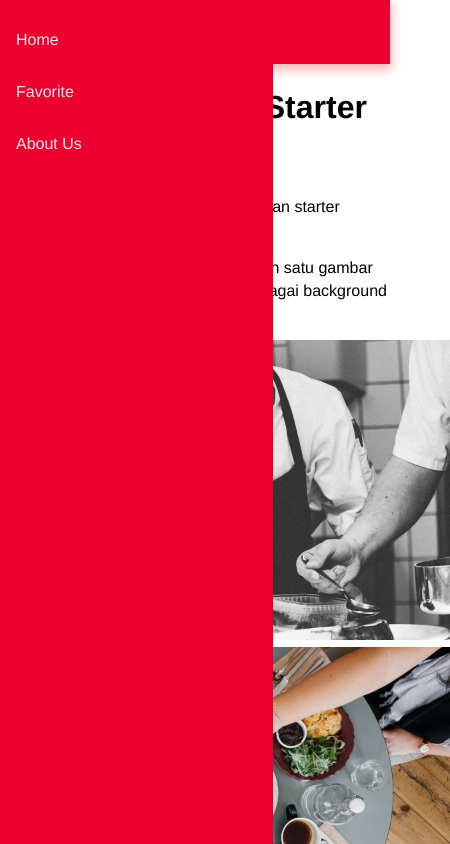
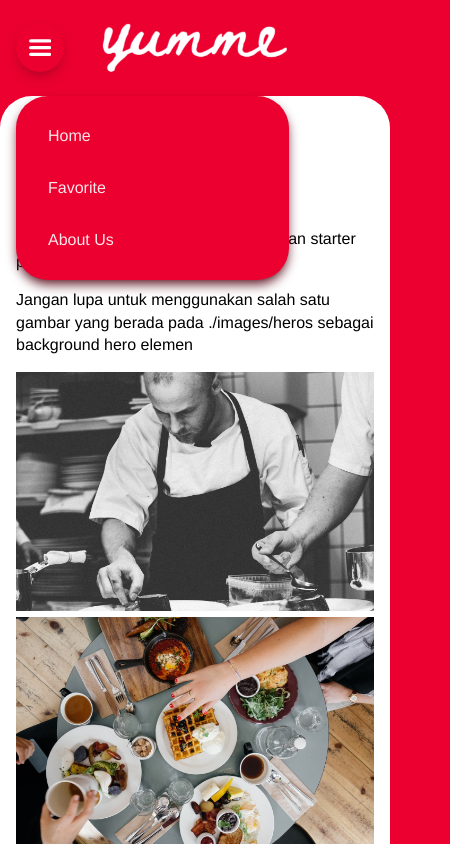
Before and after one commit to heriisei/yumme, a website built with webpack: page src/templates/index.html in a window 390 px wide. Both pictures are taken after a click on the button 40 px from the left and 32 px from the top of the page. Shown: the top 844 px of the page, 450 px wide, since content can reach past the window. Built offline with nearby package versions, Linux system fonts and the light colour scheme; files whose address does not match are found by name.

Commit message:
Nav Bar Mobile v2

```diff
--- a/src/scripts/main.js
+++ b/src/scripts/main.js
@@ -3,6 +3,7 @@ const main = async () => {
   console.log('main.js');
   const hamburgerMenuElem = document.querySelector('#btn-hamburger');
   const menuDrawerElem = document.querySelector('#nav-drawer');
+  const headerElem = document.querySelector('header');
   const mainElem = document.querySelector('main');
 
   hamburgerMenuElem.addEventListener('click', event => {
@@ -11,11 +12,17 @@ const main = async () => {
     console.log('hamburger');
   });
 
+  headerElem.addEventListener('click', event => {
+    menuDrawerElem.classList.remove('is-open');
+    event.stopPropagation();
+    console.log('hamburger close');
+  });
+
   mainElem.addEventListener('click', event => {
     menuDrawerElem.classList.remove('is-open');
     event.stopPropagation();
     console.log('hamburger close');
-  })
+  });
 }
 
 export default main;
--- a/src/styles/abstracts/_variables.scss
+++ b/src/styles/abstracts/_variables.scss
@@ -4,7 +4,11 @@ $main-color: hsl(348, 100%, 46%);
 $secondary-color: hsl(197, 100%, 50%);
 $white-color: hsl(0, 0%, 100%);
 
+$main-shadow: hsl(348, 75%, 20%);
+
 $text-main: hsl(348, 100%, 46%);
 $text-secondary: hsl(197, 100%, 50%);
 $text-white: hsla(0, 0%, 100%, 0.9);
 $text-black: hsla(0, 0%, 0%, 0.9);
+
+$btn-main-shadow: 0px 6px 16px -8px $main-shadow;
--- a/src/styles/base/_base.scss
+++ b/src/styles/base/_base.scss
@@ -1,15 +1,28 @@
 * {
   box-sizing: border-box;
+}
+
+
+html, body, main {
+  min-height: 100%;
+  width: 100%;
 }
 
 body {
   padding: 0;
   margin: 0;
+  background-color: $main-color;
   font-family: $content-font;
   line-height: 1.4;
 }
 
-html, body, main {
-  min-height: 100%;
-  width: 100%;
+main {
+  position: absolute;
+  top: 6rem;
+  background: $white-color;
+  border-radius: 2rem;
 }
+
+.main__content {
+  padding: 0 1rem;
+}
--- a/src/styles/components/_images.scss
+++ b/src/styles/components/_images.scss
@@ -0,0 +1,3 @@
+main img {
+  width: 100%;
+}
--- a/src/styles/layouts/_navbar.scss
+++ b/src/styles/layouts/_navbar.scss
@@ -3,9 +3,9 @@
   top: -3em;
   display: inline-block;
   padding: 0 1em;
-  background-color: red;
+  background-color: $main-color;
   line-height: 3em;
-  color: white;
+  color: $white-color;
   z-index: 100;
 
   &:focus {
@@ -15,28 +15,44 @@
 
 header {
   display: flex;
-  position: sticky;
+  place-items: center;
   top: 0;
-  box-shadow: 0 4px 10px 2px hsl(0 100% 48% / 0.3);
+  height: 6rem;
+  width: 100%;
+  background-color: $main-color;
 }
 
 .nav-container {
+  position: fixed;
   display: flex;
+  place-content: center;
   align-items: center;
   height: 64px;
   width: 100%;
   padding: 0 1rem;
-  background-color: $main-color;
-  color: $text-white;
+}
+
+.nav-logo {
+  display: flex;
+  align-items: center;
+  height: 100%;
+}
+.nav-logo__img {
+  height: 3rem;
 }
 
 .btn-hamburger {
+  position: fixed;
+  top: 1.5rem;
+  left: 1rem;
   border: none;
-  background-color: transparent;
+  background-color: $main-color;
   width: 3rem;
   height: 3rem;
-  padding: 0.5rem;
-  border-radius: 8px;
+  padding: 0.8rem;
+  border-radius: 50%;
+  box-shadow: $btn-main-shadow;
+  z-index: 1;
 
   & svg {
     fill: $white-color;
@@ -44,41 +60,51 @@ header {
 
   &:hover {
     cursor: pointer;
-    background-color: $white-color;
-
-    & svg {
-      fill: $main-color;
-    }
   }
 }
 
 .nav-drawer {
   position: fixed;
-  transform: translate(-101%, 0);
+  top: 6rem;
+  left: 1rem;
+  transform: scale(0);
+  transform-origin: 0 0;
   transition: transform 0.3s ease-in-out;
-  // top: 0;
-  // left: 0;
-  height: 100%;
+  height: auto;
   width: 70%;
   background-color: $main-color;
+  border-radius: 2rem;
+  box-shadow: 0px 6px 12px -2px #590d1c;
+  z-index: 2;
 
   &.is-open {
-    transform: translate(0, 0);
+    transform: scale(1);
   }
+
+  // position: fixed;
+  // top: 0;
+  // transform: translate(-101%, 0);
+  // transition: transform 0.3s ease-in-out;
+  // height: 100%;
+  // width: 70%;
+  // background-color: $main-color;
+  // z-index: 2;
+
+  // &.is-open {
+  //   transform: translate(0, 0);
+  // }
 }
-
 .nav-drawer__list {
   list-style: none;
   padding: 0;
 }
-
 .nav-drawer__item {
   margin: 0.25rem 0;
 
   a {
     display: inline-block;
     width: 100%;
-    padding: 0 1rem;
+    padding: 0 2rem;
     color: $text-white;
     line-height: 3;
     text-decoration: none;
--- a/src/templates/index.html
+++ b/src/templates/index.html
@@ -9,6 +9,10 @@
 <a href="#main-content" class="skip-link">Skip to Content</a>
 <header>
   <div class="nav-container">
+    <picture class="nav-logo">
+      <img src="./images/logo-white.png" alt="Yumme Logo" class="nav-logo__img">
+    </picture>
+  </div>
   <button id="btn-hamburger" class="btn-hamburger">
     <svg viewBox="0 0 100 80" width="100%" height="100%">
       <rect width="100" height="15" rx="8"></rect>
@@ -16,11 +20,8 @@
       <rect y="60" width="100" height="15" rx="8"></rect>
     </svg>
   </button>
-    <div class="nav-container__logo">
-      Logo
-    </div>
-  </div>
   <nav id="nav-drawer" class="nav-drawer">
+    <div class="nav-drawer__tail"></div>
     <ul class="nav-drawer__list">
       <li class="nav-drawer__item"><a href="/">Home</a></li>
       <li class="nav-drawer__item"><a href="#">Favorite</a></li>
@@ -28,7 +29,8 @@
     </ul>
   </nav>
 </header>
-<main id="main-content">
+<main id="main__container">
+  <div id="main__content" class="main__content">
     <h1>Restaurant Apps Starter Project</h1>
     <p>Hallo coders! Anda berhasil menjalankan starter project.</p>
     <p>Jangan lupa untuk menggunakan salah satu gambar yang berada pada ./images/heros sebagai background hero elemen</p>
@@ -36,6 +38,7 @@
     <img src="./images/heros/hero-image_2.jpg" width="450" alt="">
     <img src="./images/heros/hero-image_3.jpg" width="450" alt="">
     <img src="./images/heros/hero-image_4.jpg" width="450" alt="">
+  </div>
 </main>
 </body>
 </html>
```
Also changed, not shown: src/public/images/logo-red.png (added), src/public/images/logo-white.png (added). Lines whose indentation alone changed are shown as unchanged.
